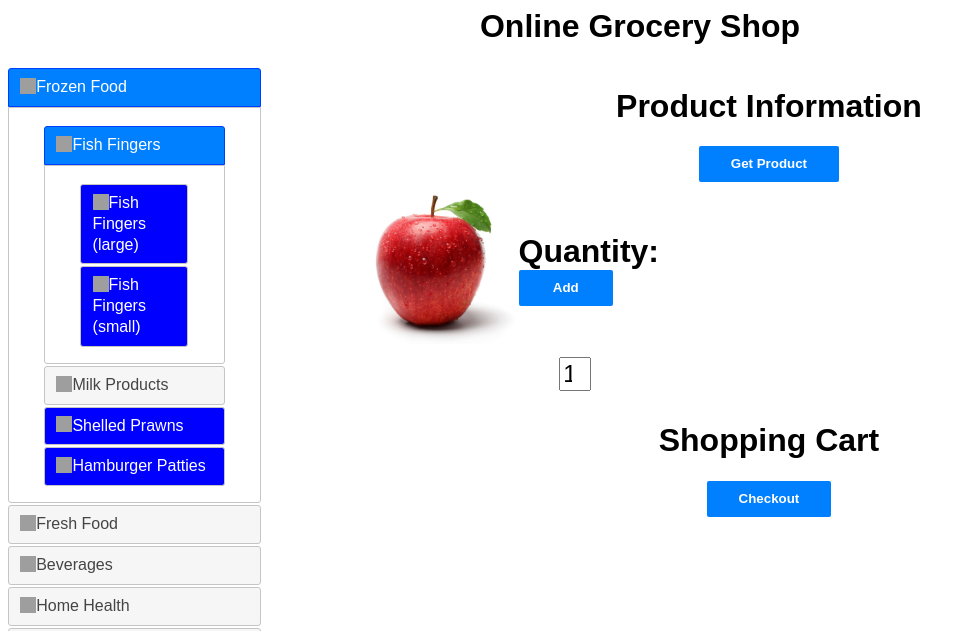
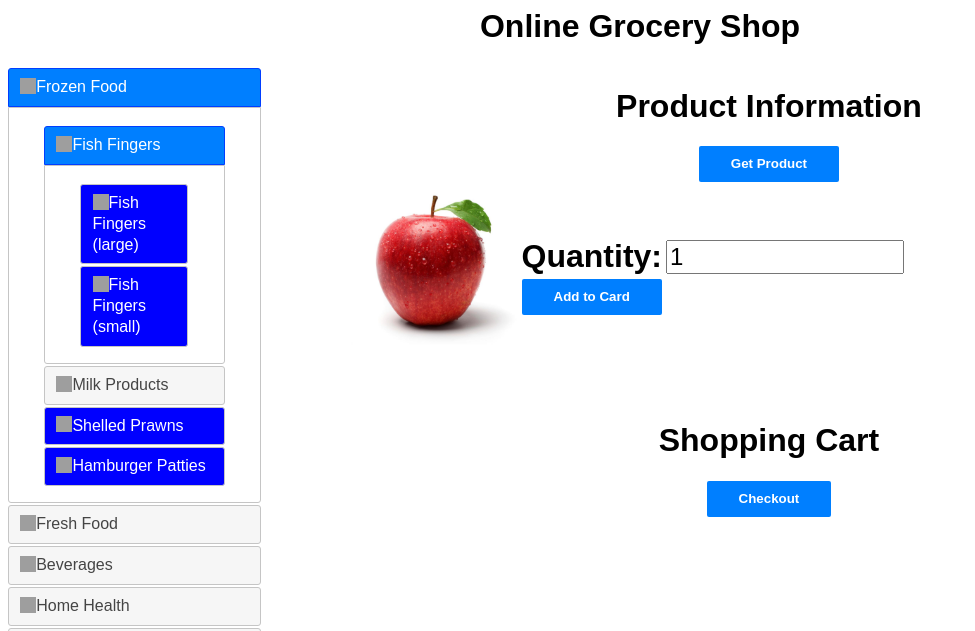
Before and after one commit to ImmerSie/POTI, a PHP site: page / in a window 1280 px wide. Shown: the top 631 px of the page, without its empty margins (0-975 px from the left). Run offline with PHP 8.4, Linux system fonts and the light colour scheme; some libraries are stand-ins or nearby versions; grey boxes are pictures that could not be loaded.

Commit message:
Fixes to UI

```diff
--- a/index.php
+++ b/index.php
@@ -221,11 +221,19 @@
                         <img src="test.jpg" alt="Image of Product" height="50%" style="float: left">
                     </div>
                     <div class="s2" style="float: left">
-                        <h1 class="productInfo" style="float: left; margin-bottom: 0px">Quantity:</h1>
-                        <button class="btn" type="submit" onclick="addProduct()" style="float: left">Add to Card</button>
-                    </div>
-                    <div class="s1 offsetS7">
-                        <input class="inputField" type="number" name="amount" value="1" style="float: left">
+                        <table class="productInfo">
+                            <tbody>
+                                <tr>
+                                    <td><h1 style="margin-bottom: 0;">Quantity:</h1></td>
+                                    <td><input class="inputField" type="number" name="amount" value="1"></td>
+                                </tr>
+                                <tr>
+                                    <td><button class="btn" type="submit" onclick="addProduct()" style="float: left">Add to Card</button></td>
+                                </tr>
+                            </tbody>
+                        </table>
+                        </div>
+
                     </div>
                 </div>
             </div>
--- a/shop.css
+++ b/shop.css
@@ -78,13 +78,12 @@
 }
 
 .productInfo {
-    margin-top: 60%;
+    margin-top: 63%;
 }
 
 .inputField {
     max-width: 75%;
     font-size: 150%;
-    margin-top: 123%;
 }
 
 .no-margin {
```
